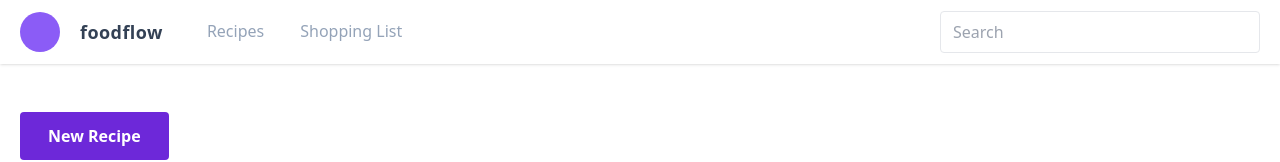
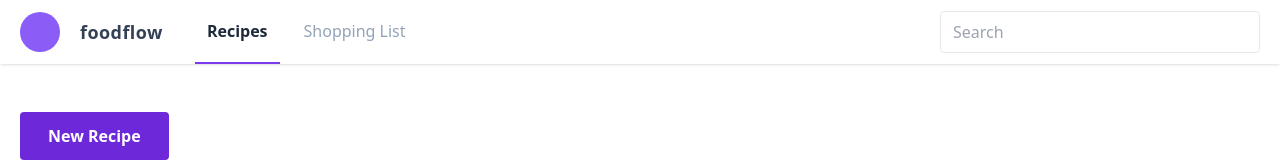
Before and after one commit to zulhamsy/angular-foodflow, an Angular app: page / in a window 1280 px wide. Shown: the top 162 px of the page. Built offline with nearby package versions, Linux system fonts and the light colour scheme.

Commit message:
styling active links

```diff
--- a/src/app/header/header.component.css
+++ b/src/app/header/header.component.css
@@ -1,5 +1,9 @@
-.menu button {
+button {
   @apply font-medium text-slate-400;
   @apply h-full px-3 border-b-2 border-transparent;
   @apply hover:text-slate-800 hover:border-violet-600;
 }
+
+.active {
+  @apply font-semibold text-slate-800 border-violet-600;
+}
--- a/src/app/header/header.component.html
+++ b/src/app/header/header.component.html
@@ -6,8 +6,16 @@
   </div>
   <!-- Menu List -->
   <div class="menu self-stretch items-center gap-3 hidden sm:flex">
-    <button routerLink="/">Recipes</button>
-    <button routerLink="/shopping-list">Shopping List</button>
+    <button
+      routerLink="/"
+      routerLinkActive="active"
+      [routerLinkActiveOptions]="{ exact: true }"
+    >
+      Recipes
+    </button>
+    <button routerLink="/shopping-list" routerLinkActive="active">
+      Shopping List
+    </button>
   </div>
   <!-- Search Field -->
   <input
```
